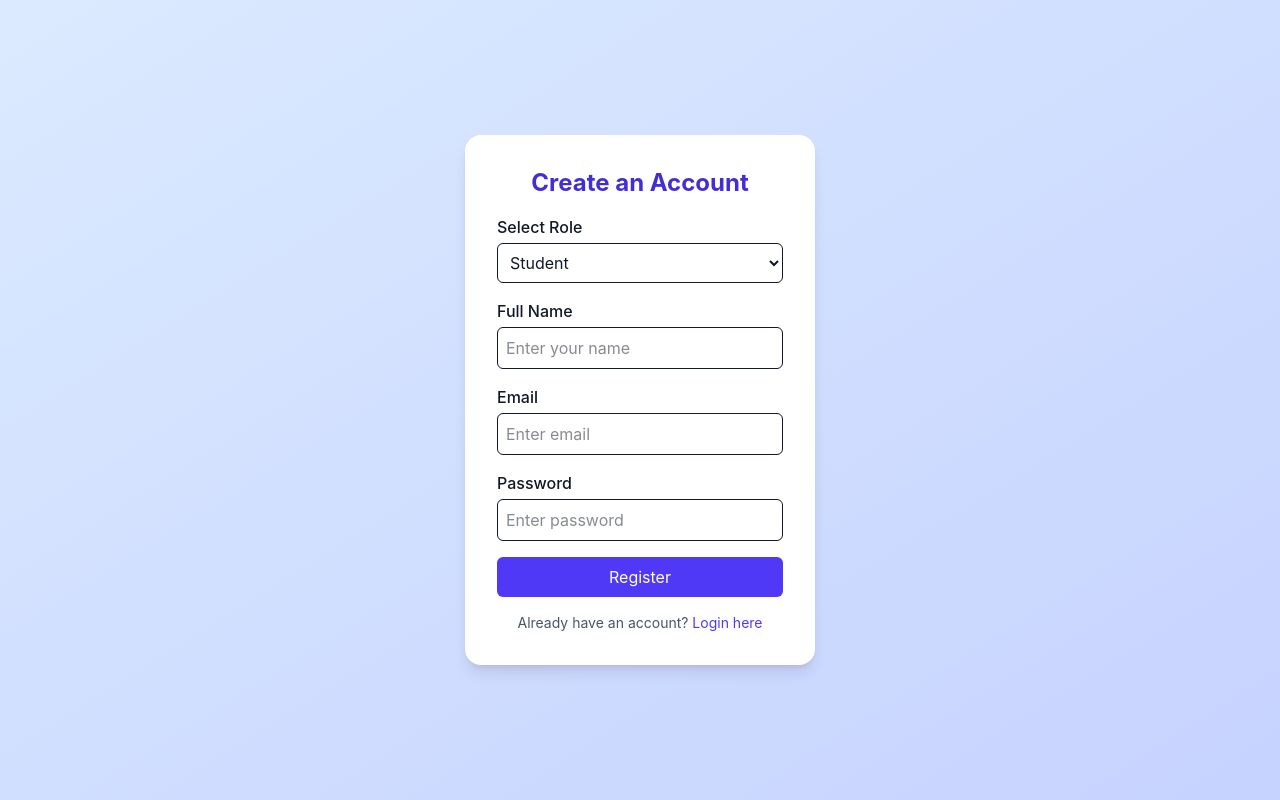
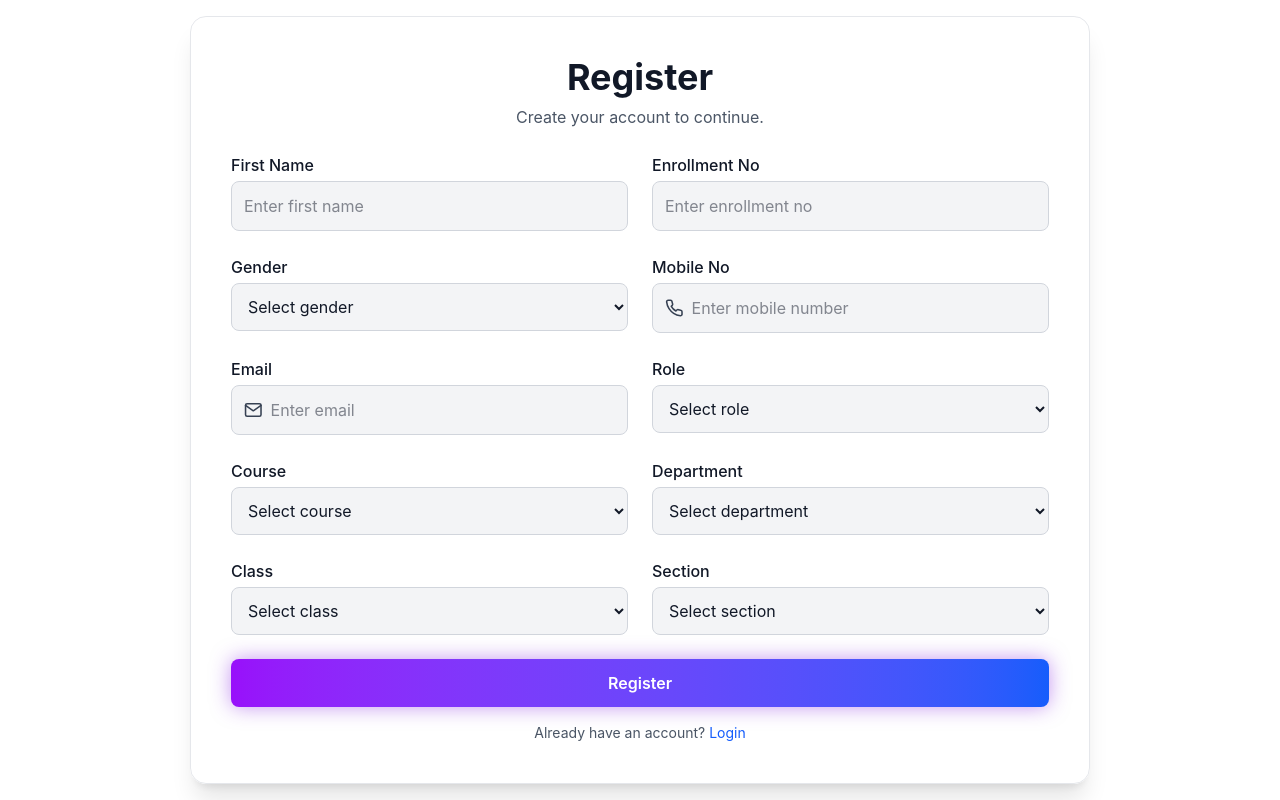
Before and after one commit to vivekyadav247/UNIFY, a React (Vite) app in the folder Frontend/: page /register in a window 1280 px wide. Built offline with nearby package versions, Linux system fonts and the light colour scheme.

Commit message:
Created Login and Registraion Page

```diff
--- a/Frontend/package.json
+++ b/Frontend/package.json
@@ -13,6 +13,7 @@
     "lucide-react": "^0.553.0",
     "react": "^19.1.1",
     "react-dom": "^19.1.1",
+    "react-icons": "^5.5.0",
     "react-router-dom": "^7.9.5"
   },
   "devDependencies": {
--- a/Frontend/src/pages/Welcome.jsx
+++ b/Frontend/src/pages/Welcome.jsx
@@ -1,4 +1,8 @@
+import { useNavigate } from "react-router-dom";
+
 export default function Welcome() {
+  const navigate = useNavigate();
+
   return (
     <div
       className="
@@ -84,6 +88,8 @@ export default function Welcome() {
 
         {/* Get Started Button */}
         <button
+          onClick={() => navigate("/login")}
+
           className="
       mt-10 px-8 py-3
       rounded-full font-semibold
--- a/Frontend/src/pages/auth/Login.jsx
+++ b/Frontend/src/pages/auth/Login.jsx
@@ -1,5 +1,7 @@
+
 import React, { useState } from "react";
 import { useNavigate } from "react-router-dom";
+import { FiMail, FiLock, FiUser } from "react-icons/fi";
 
 const Login = () => {
   const navigate = useNavigate();
@@ -9,67 +11,132 @@ const Login = () => {
 
   const handleSubmit = (e) => {
     e.preventDefault();
-    console.log("Login:", { role, email, password });
-    navigate(`/${role}/dashboard`); // temporary redirect
+    navigate(`/${role}/dashboard`);
   };
 
   return (
-    <div className="flex justify-center items-center h-screen bg-gradient-to-br from-blue-100 to-indigo-200">
-      <div className="bg-white p-8 rounded-2xl shadow-lg w-[350px]">
-        <h2 className="text-2xl font-bold text-center text-indigo-700 mb-4">
-          Login to UNIFY
-        </h2>
+    <div
+      className="
+        min-h-screen
+        bg-white
+        flex justify-center items-center
+        text-black relative overflow-hidden
+      "
+    >
+      {/* PURPLE GLOW */}
+      <div className="absolute w-72 h-72 bg-purple-400 opacity-20 blur-[100px] -top-10 left-10 -z-10"></div>
+      <div className="absolute w-72 h-72 bg-blue-400 opacity-20 blur-[100px] bottom-0 right-0 -z-10"></div>
+
+      {/* CARD */}
+      <div
+        className="
+          w-[900px] bg-white/80 backdrop-blur-md
+          border border-gray-200 shadow-xl
+          rounded-2xl p-10 animate-fadeInUp
+          flex items-center gap-10
+        "
+      >
+        {/* LEFT SIDE – LOGO */}
+        <div className="flex flex-col items-center justify-center w-1/2">
+          <img
+            src="/assets/logo.png"
+            alt="UNIFY Logo"
+            className="w-36 h-36 rounded-xl mb-3 shadow-md"
+          />
+
+          <h1
+            className="
+              text-5xl font-extrabold
+              bg-gradient-to-r from-purple-600 to-blue-600
+              text-transparent bg-clip-text
+            "
+          >
+            UNIFY
+          </h1>
+        </div>
+
+        {/* RIGHT SIDE – FORM */}
+        <div className="w-1/2">
+          <h1 className="text-3xl font-bold text-center mb-2">Login</h1>
+          <p className="text-center text-gray-600 mb-6">
+            Welcome back! Please login to continue.
+          </p>
 
           <form onSubmit={handleSubmit} className="flex flex-col gap-4">
+
+            {/* EMAIL */}
             <div>
-            <label className="block mb-1 font-medium">Select Role</label>
+              <label className="font-medium">Email</label>
+              <div className="flex items-center bg-gray-100 border border-gray-300 p-3 rounded-lg mt-1">
+                <FiMail className="text-gray-700 text-xl mr-2" />
+                <input
+                  type="email"
+                  placeholder="Enter email"
+                  className="w-full bg-transparent outline-none text-black"
+                  value={email}
+                  onChange={(e) => setEmail(e.target.value)}
+                  required
+                />
+              </div>
+            </div>
+
+            {/* PASSWORD */}
+            <div>
+              <label className="font-medium">Password</label>
+              <div className="flex items-center bg-gray-100 border border-gray-300 p-3 rounded-lg mt-1">
+                <FiLock className="text-gray-700 text-xl mr-2" />
+                <input
+                  type="password"
+                  placeholder="Enter password"
+                  className="w-full bg-transparent outline-none text-black"
+                  value={password}
+                  onChange={(e) => setPassword(e.target.value)}
+                  required
+                />
+              </div>
+
+              {/* FORGOT PASSWORD */}
+              <p className="text-right text-blue-600 text-sm mt-1 cursor-pointer hover:underline">
+                Forgot Password?
+              </p>
+            </div>
+
+            {/* ROLE SELECT */}
+            <div>
+              <label className="font-medium">Select Role</label>
+              <div className="flex items-center bg-gray-100 border border-gray-300 p-3 rounded-lg mt-1">
+                <FiUser className="text-gray-700 text-xl mr-2" />
                 <select
                   value={role}
                   onChange={(e) => setRole(e.target.value)}
-              className="w-full border rounded-md p-2 focus:outline-none focus:ring-2 focus:ring-indigo-400"
+                  className="w-full bg-transparent outline-none text-black"
                 >
                   <option value="hod">HOD</option>
                   <option value="tg">Teacher Guardian</option>
                   <option value="student">Student</option>
                 </select>
               </div>
-
-          <div>
-            <label className="block mb-1 font-medium">Email</label>
-            <input
-              type="email"
-              value={email}
-              onChange={(e) => setEmail(e.target.value)}
-              placeholder="Enter email"
-              className="w-full border rounded-md p-2 focus:outline-none focus:ring-2 focus:ring-indigo-400"
-              required
-            />
             </div>
 
-          <div>
-            <label className="block mb-1 font-medium">Password</label>
-            <input
-              type="password"
-              value={password}
-              onChange={(e) => setPassword(e.target.value)}
-              placeholder="Enter password"
-              className="w-full border rounded-md p-2 focus:outline-none focus:ring-2 focus:ring-indigo-400"
-              required
-            />
-          </div>
-
+            {/* LOGIN BUTTON */}
             <button
               type="submit"
-            className="bg-indigo-600 text-white py-2 rounded-md hover:bg-indigo-700 transition"
+              className="
+                bg-gradient-to-r from-purple-600 to-blue-600
+                py-3 rounded-lg mt-2 font-semibold text-white
+                hover:scale-105 transition-all
+                shadow-[0_0_20px_rgba(138,43,226,0.5)]
+              "
             >
               Login
             </button>
           </form>
 
-        <p className="text-center text-sm text-gray-600 mt-4">
+          {/* REGISTER LINK */}
+          <p className="text-center text-gray-600 text-sm mt-4">
             Don’t have an account?{" "}
             <span
-            className="text-indigo-600 cursor-pointer"
+              className="text-blue-600 cursor-pointer hover:underline"
               onClick={() => navigate("/register")}
             >
               Register here
@@ -77,6 +144,7 @@ const Login = () => {
           </p>
         </div>
       </div>
+    </div>
   );
 };
 
--- a/Frontend/src/pages/auth/Register.jsx
+++ b/Frontend/src/pages/auth/Register.jsx
@@ -1,93 +1,253 @@
+
 import React, { useState } from "react";
 import { useNavigate } from "react-router-dom";
+import { FiMail, FiPhone, FiUser, FiList } from "react-icons/fi";
 
 const Register = () => {
   const navigate = useNavigate();
-  const [role, setRole] = useState("student");
-  const [name, setName] = useState("");
-  const [email, setEmail] = useState("");
-  const [password, setPassword] = useState("");
 
-  const handleRegister = (e) => {
+  const [formData, setFormData] = useState({
+    firstName: "",
+    enrollNo: "",
+    gender: "",
+    mobile: "",
+    email: "",
+    role: "",
+    course: "",
+    department: "",
+    section: "",
+  });
+
+  const handleChange = (e) => {
+    setFormData({ ...formData, [e.target.name]: e.target.value });
+  };
+
+  const handleSubmit = (e) => {
     e.preventDefault();
-    console.log("Register:", { role, name, email, password });
+    console.log("Form Submitted:", formData);
     navigate("/login");
   };
 
   return (
-    <div className="flex justify-center items-center h-screen bg-gradient-to-br from-blue-100 to-indigo-200">
-      <div className="bg-white p-8 rounded-2xl shadow-lg w-[350px]">
-        <h2 className="text-2xl font-bold text-center text-indigo-700 mb-4">
-          Create an Account
-        </h2>
+    <div
+      className="
+        min-h-screen
+        bg-white
+        flex justify-center items-center
+        relative overflow-hidden
+      "
+    >
+      {/* GLOWS */}
+      <div className="absolute w-72 h-72 bg-purple-400 opacity-20 blur-[100px] -top-10 left-10 -z-10"></div>
+      <div className="absolute w-72 h-72 bg-blue-400 opacity-20 blur-[100px] bottom-0 right-0 -z-10"></div>
 
-        <form onSubmit={handleRegister} className="flex flex-col gap-4">
+      {/* CARD */}
+      <div
+        className="
+          w-[900px] bg-white/80 backdrop-blur-md
+          border border-gray-200 shadow-xl
+          rounded-2xl p-10 animate-fadeInUp
+        "
+      >
+        <h1 className="text-4xl font-bold text-center mb-2">Register</h1>
+        <p className="text-center text-gray-600 mb-6">
+          Create your account to continue.
+        </p>
+
+        <form onSubmit={handleSubmit} className="grid grid-cols-2 gap-6">
+
+          {/* FIRST NAME */}
           <div>
-            <label className="block mb-1 font-medium">Select Role</label>
+            <label className="font-medium">First Name</label>
+            <input
+              type="text"
+              name="firstName"
+              placeholder="Enter first name"
+              value={formData.firstName}
+              onChange={handleChange}
+              className="w-full bg-gray-100 border border-gray-300 p-3 rounded-lg mt-1 outline-none"
+              required
+            />
+          </div>
+
+          {/* ENROLLMENT NO */}
+          <div>
+            <label className="font-medium">Enrollment No</label>
+            <input
+              type="text"
+              name="enrollNo"
+              placeholder="Enter enrollment no"
+              value={formData.enrollNo}
+              onChange={handleChange}
+              className="w-full bg-gray-100 border border-gray-300 p-3 rounded-lg mt-1 outline-none"
+              required
+            />
+          </div>
+
+          {/* GENDER */}
+          <div>
+            <label className="font-medium">Gender</label>
             <select
-              value={role}
-              onChange={(e) => setRole(e.target.value)}
-              className="w-full border rounded-md p-2 focus:outline-none focus:ring-2 focus:ring-indigo-400"
+              name="gender"
+              value={formData.gender}
+              onChange={handleChange}
+              className="w-full bg-gray-100 border border-gray-300 p-3 rounded-lg mt-1 outline-none"
+              required
             >
+              <option value="">Select gender</option>
+              <option value="male">Male</option>
+              <option value="female">Female</option>
+              <option value="other">Other</option>
+            </select>
+          </div>
+
+          {/* MOBILE */}
+          <div>
+            <label className="font-medium">Mobile No</label>
+            <div className="flex items-center bg-gray-100 border border-gray-300 p-3 rounded-lg mt-1">
+              <FiPhone className="text-gray-700 text-xl mr-2" />
+              <input
+                type="text"
+                name="mobile"
+                placeholder="Enter mobile number"
+                value={formData.mobile}
+                onChange={handleChange}
+                className="w-full bg-transparent outline-none"
+                required
+              />
+            </div>
+          </div>
+
+          {/* EMAIL */}
+          <div>
+            <label className="font-medium">Email</label>
+            <div className="flex items-center bg-gray-100 border border-gray-300 p-3 rounded-lg mt-1">
+              <FiMail className="text-gray-700 text-xl mr-2" />
+              <input
+                type="email"
+                name="email"
+                placeholder="Enter email"
+                value={formData.email}
+                onChange={handleChange}
+                className="w-full bg-transparent outline-none"
+                required
+              />
+            </div>
+          </div>
+
+          {/* ROLE */}
+          <div>
+            <label className="font-medium">Role</label>
+            <select
+              name="role"
+              value={formData.role}
+              onChange={handleChange}
+              className="w-full bg-gray-100 border border-gray-300 p-3 rounded-lg mt-1 outline-none"
+              required
+            >
+              <option value="">Select role</option>
               <option value="hod">HOD</option>
               <option value="tg">Teacher Guardian</option>
               <option value="student">Student</option>
             </select>
           </div>
 
+          {/* COURSE */}
           <div>
-            <label className="block mb-1 font-medium">Full Name</label>
-            <input
-              type="text"
-              value={name}
-              onChange={(e) => setName(e.target.value)}
-              placeholder="Enter your name"
-              className="w-full border rounded-md p-2 focus:outline-none focus:ring-2 focus:ring-indigo-400"
+            <label className="font-medium">Course</label>
+            <select
+              name="course"
+              value={formData.course}
+              onChange={handleChange}
+              className="w-full bg-gray-100 border border-gray-300 p-3 rounded-lg mt-1 outline-none"
               required
-            />
+            >
+              <option value="">Select course</option>
+              <option value="btech">B.Tech</option>
+              <option value="mtech">M.Tech</option>
+              <option value="bca">BCA</option>
+              <option value="bsc">B.Sc</option>
+            </select>
           </div>
 
+          {/* DEPARTMENT */}
           <div>
-            <label className="block mb-1 font-medium">Email</label>
-            <input
-              type="email"
-              value={email}
-              onChange={(e) => setEmail(e.target.value)}
-              placeholder="Enter email"
-              className="w-full border rounded-md p-2 focus:outline-none focus:ring-2 focus:ring-indigo-400"
+            <label className="font-medium">Department</label>
+            <select
+              name="department"
+              value={formData.department}
+              onChange={handleChange}
+              className="w-full bg-gray-100 border border-gray-300 p-3 rounded-lg mt-1 outline-none"
               required
-            />
+            >
+              <option value="">Select department</option>
+              <option value="cs">Computer Science</option>
+              <option value="it">Information Technology</option>
+              <option value="mech">Mechanical</option>
+              <option value="civil">Civil</option>
+            </select>
           </div>
 
+          {/* CLASS */}
 <div>
-            <label className="block mb-1 font-medium">Password</label>
-            <input
-              type="password"
-              value={password}
-              onChange={(e) => setPassword(e.target.value)}
-              placeholder="Enter password"
-              className="w-full border rounded-md p-2 focus:outline-none focus:ring-2 focus:ring-indigo-400"
+  <label className="font-medium">Class</label>
+  <select
+    name="class"
+    value={formData.class}
+    onChange={handleChange}
+    className="w-full bg-gray-100 border border-gray-300 p-3 rounded-lg mt-1 outline-none"
     required
-            />
+  >
+    <option value="">Select class</option>
+    <option value="1st">1st Year</option>
+    <option value="2nd">2nd Year</option>
+    <option value="3rd">3rd Year</option>
+    <option value="4th">4th Year</option>
+  </select>
 </div>
 
+{/* SECTION */}
+<div>
+  <label className="font-medium">Section</label>
+  <select
+    name="section"
+    value={formData.section}
+    onChange={handleChange}
+    className="w-full bg-gray-100 border border-gray-300 p-3 rounded-lg mt-1 outline-none"
+    required
+  >
+    <option value="">Select section</option>
+    <option value="A">A</option>
+    <option value="B">B</option>
+    <option value="C">C</option>
+  </select>
+</div>
+
+          {/* SUBMIT BUTTON */}
+          <div className="col-span-2">
             <button
               type="submit"
-            className="bg-indigo-600 text-white py-2 rounded-md hover:bg-indigo-700 transition"
+              className="
+                w-full bg-gradient-to-r from-purple-600 to-blue-600
+                text-white py-3 rounded-lg font-semibold
+                hover:scale-105 transition-all
+                shadow-[0_0_20px_rgba(138,43,226,0.5)]
+              "
             >
               Register
             </button>
-        </form>
 
-        <p className="text-center text-sm text-gray-600 mt-4">
+            <p className="text-center text-gray-600 text-sm mt-4">
               Already have an account?{" "}
               <span
-            className="text-indigo-600 cursor-pointer"
+                className="text-blue-600 cursor-pointer hover:underline"
                 onClick={() => navigate("/login")}
               >
-            Login here
+                Login
               </span>
             </p>
+          </div>
+        </form>
       </div>
     </div>
   );
```
Also changed, not shown: 1 other file (tests, documents, lock files or other folders). Lines whose indentation alone changed are shown as unchanged.
